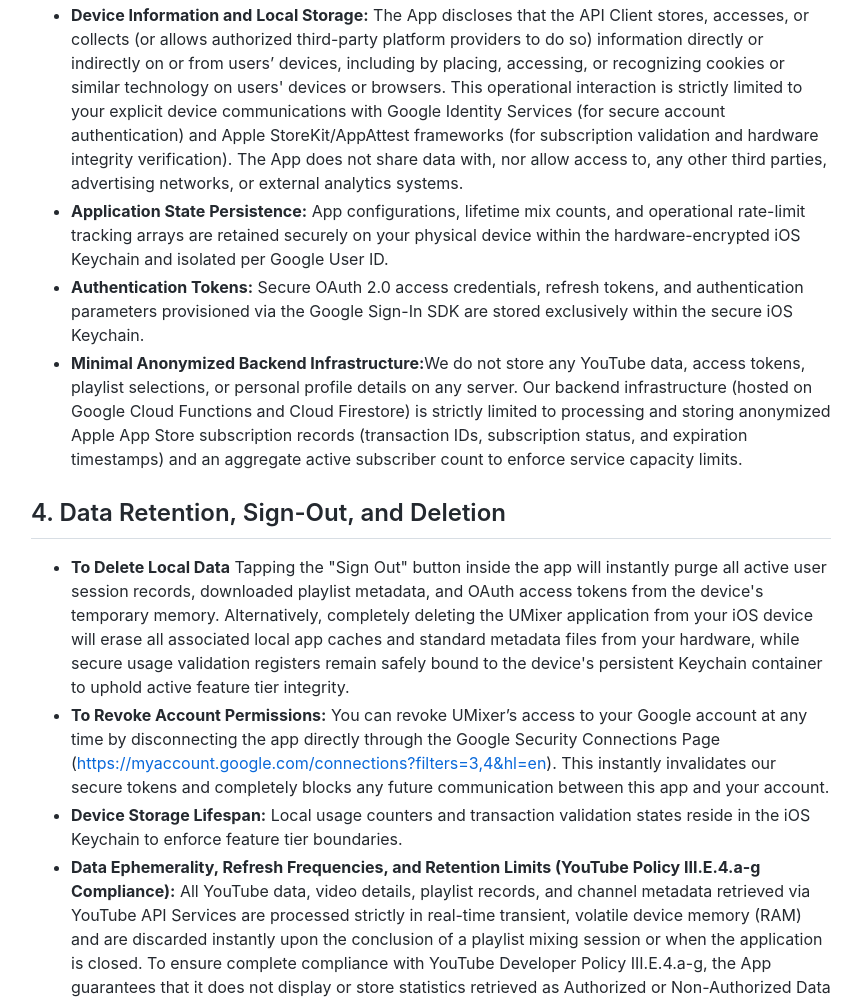
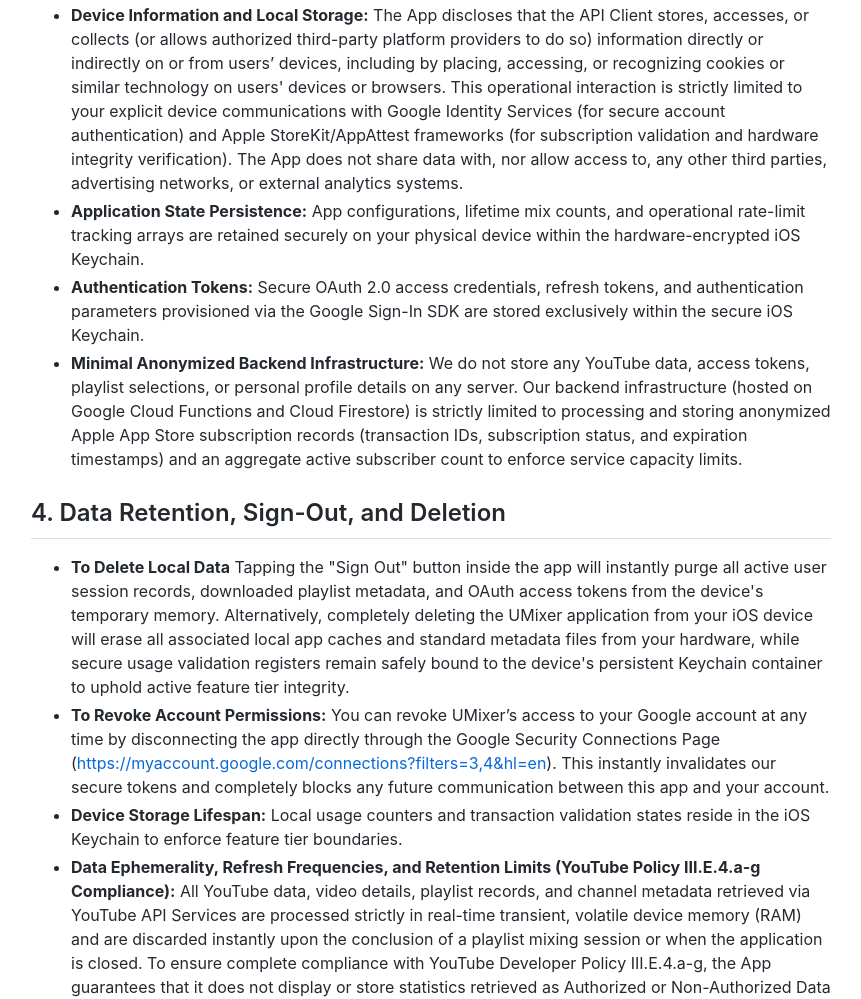
Before and after one commit to 22237/Department7Support, a plain HTML site: page privacy.html in a window 1280 px wide. Shown: the part 1208-2207 px from the top of the page, without its empty margins (209-1070 px from the left). Drawn offline with Linux system fonts and the light colour scheme.

Commit message:
Update privacy.html
Backend update 4

```diff
--- a/privacy.html
+++ b/privacy.html
@@ -36,9 +36,9 @@
 			<h2>3. Data Storage and Security</h2>
 		    <ul>
 		        <li><strong>Device Information and Local Storage:</strong> The App discloses that the API Client stores, accesses, or collects (or allows authorized third-party platform providers to do so) information directly or indirectly on or from users’ devices, including by placing, accessing, or recognizing cookies or similar technology on users' devices or browsers. This operational interaction is strictly limited to your explicit device communications with Google Identity Services (for secure account authentication) and Apple StoreKit/AppAttest frameworks (for subscription validation and hardware integrity verification). The App does not share data with, nor allow access to, any other third parties, advertising networks, or external analytics systems.</li>
-				<li><strong>Application State Persistence:</strong> App configurations, lifetime mix counts, and operational rate-limit tracking arrays are retained securely on your physical device within the hardware-encrypted iOS Keychain and isolated per Google User ID.</li>
+				<li><strong>Application State Persistence:</strong> App configurations, lifetime mix counts, and operational rate-limit tracking arrays are retained securely on your physical device within the hardware-encrypted iOS Keychain.</li>
 				<li><strong>Authentication Tokens:</strong> Secure OAuth 2.0 access credentials, refresh tokens, and authentication parameters provisioned via the Google Sign-In SDK are stored exclusively within the secure iOS Keychain.</li>
-				<li><strong>Minimal Anonymized Backend Infrastructure:</strong>We do not store any YouTube data, access tokens, playlist selections, or personal profile details on any server. Our backend infrastructure (hosted on Google Cloud Functions and Cloud Firestore) is strictly limited to processing and storing anonymized Apple App Store subscription records (transaction IDs, subscription status, and expiration timestamps) and an aggregate active subscriber count to enforce service capacity limits.</li>
+				<li><strong>Minimal Anonymized Backend Infrastructure:</strong> We do not store any YouTube data, access tokens, playlist selections, or personal profile details on any server. Our backend infrastructure (hosted on Google Cloud Functions and Cloud Firestore) is strictly limited to processing and storing anonymized Apple App Store subscription records (transaction IDs, subscription status, and expiration timestamps) and an aggregate active subscriber count to enforce service capacity limits.</li>
 		    </ul>
 
 			<h2>4. Data Retention, Sign-Out, and Deletion</h2>
```
